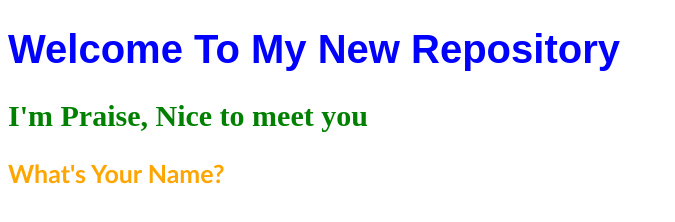
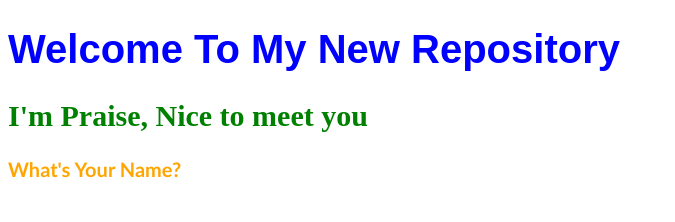
Before and after one commit to opratem/flexirepo, a plain HTML site: page index.html in a window 1280 px wide. Shown: the whole page, without its empty margins (0-675 px from the left). Drawn offline with Linux system fonts and the light colour scheme.

Commit message:
Made some changes to the index file

```diff
--- a/index.html
+++ b/index.html
@@ -5,16 +5,18 @@
 	<style>
 		h1{color: blue;
 		   font-family: Arial;
-		   font-size: 40px;
+		   font-size: 40px
+
 		  }
 
 		h2{color: green;
 		   font-family: New Times Roman;
-		   font-size: 30px;
+		   font-size: 30px
+
 		   }
 		h3{ color: orange;
 		    font-family: Calibri;
-		    font-size: 25px;
+		    font-size: 20px
 	</style>
 
 </head>
```
